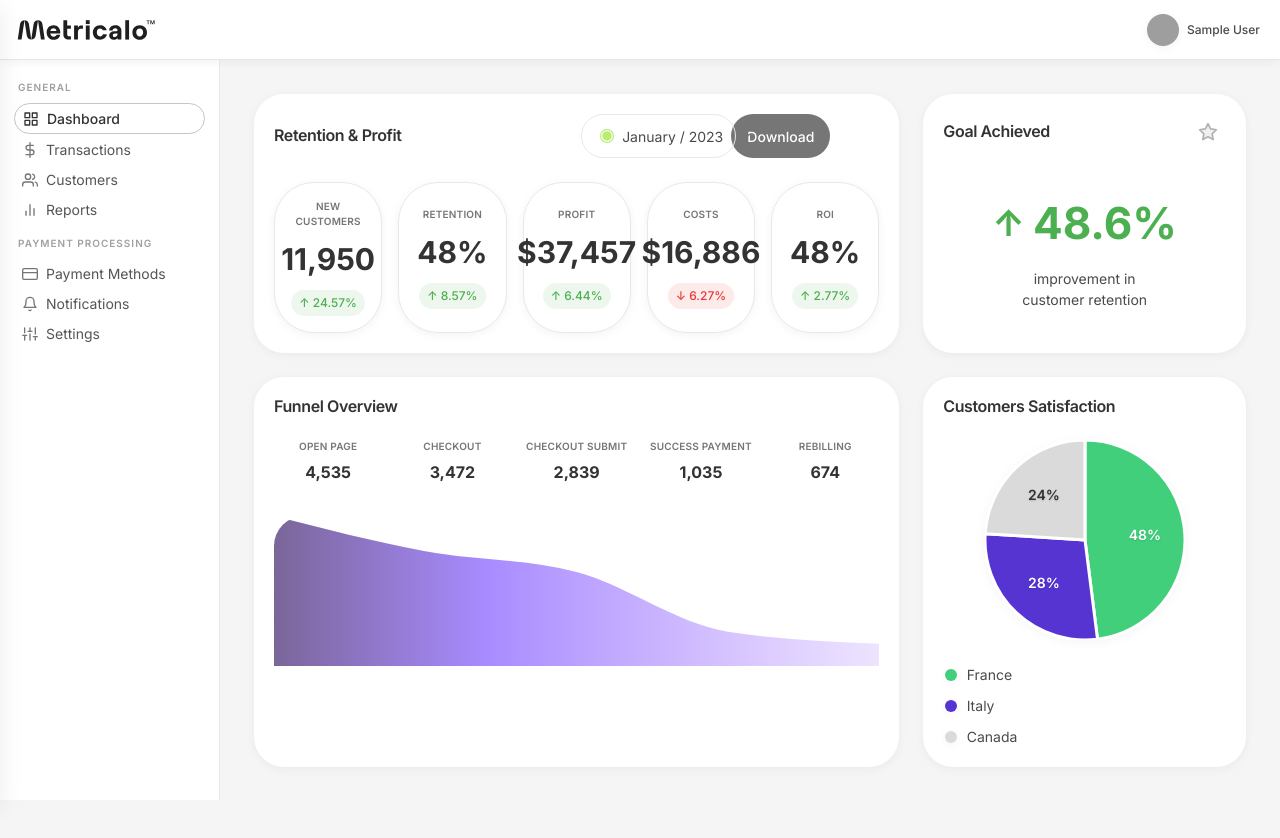
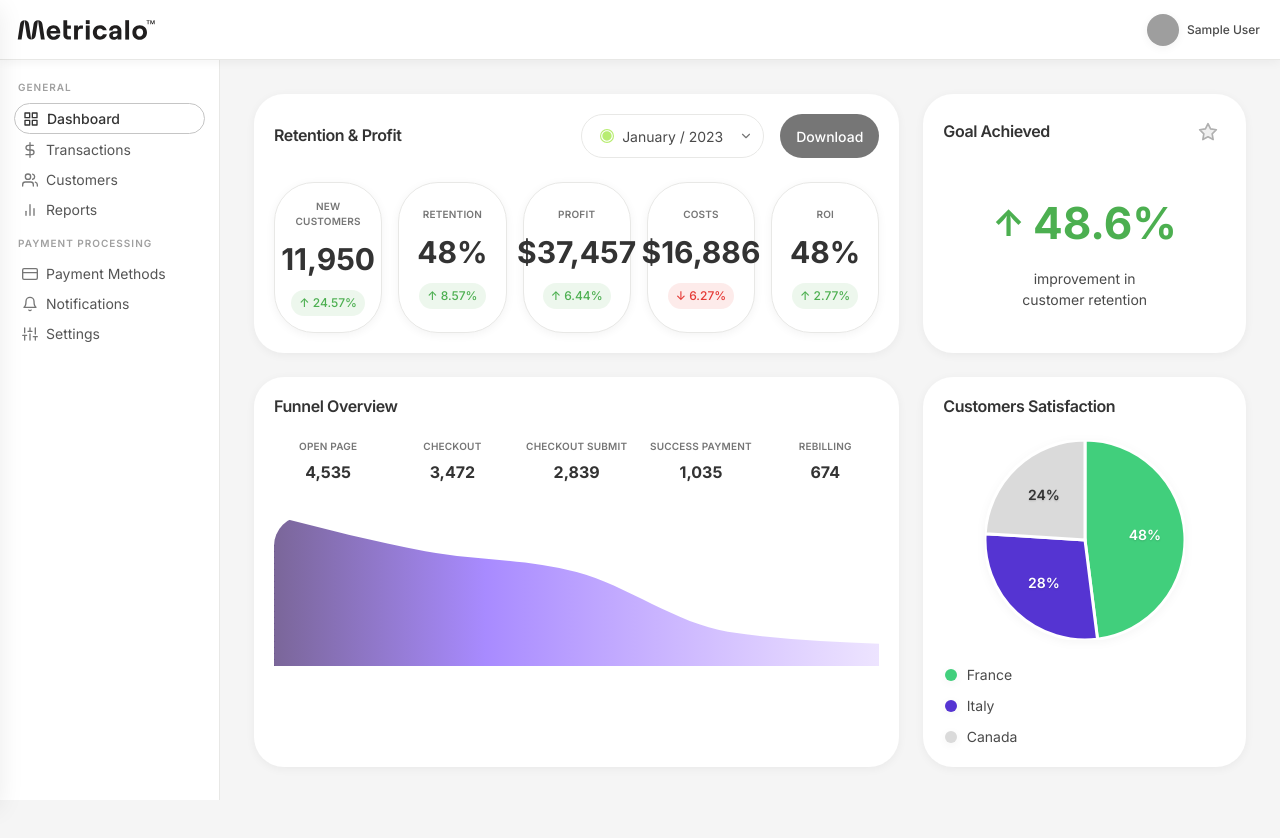
Before and after one commit to hassan-hamedd/metricalo-frontend, a React (Vite) app: page /dashboard in a window 1280 px wide. Shown: the top 838 px of the page. Built offline with nearby package versions, Linux system fonts and the light colour scheme; sample sign-in values are in the browser's storage; grey boxes are pictures that could not be loaded.

Commit message:
Reserve UI width updates for month selector button in Retention Profits card to smaller screens

```diff
--- a/src/features/dashboard/components/RetentionProfitCard/RetentionProfitCard.module.scss
+++ b/src/features/dashboard/components/RetentionProfitCard/RetentionProfitCard.module.scss
@@ -47,7 +47,10 @@
 
 .monthSelector {
   position: relative;
-  width: 45%;
+
+  @include breakpoint-down(sm) {
+    width: 45%;
+  }
 }
 
 .monthButton {
```
